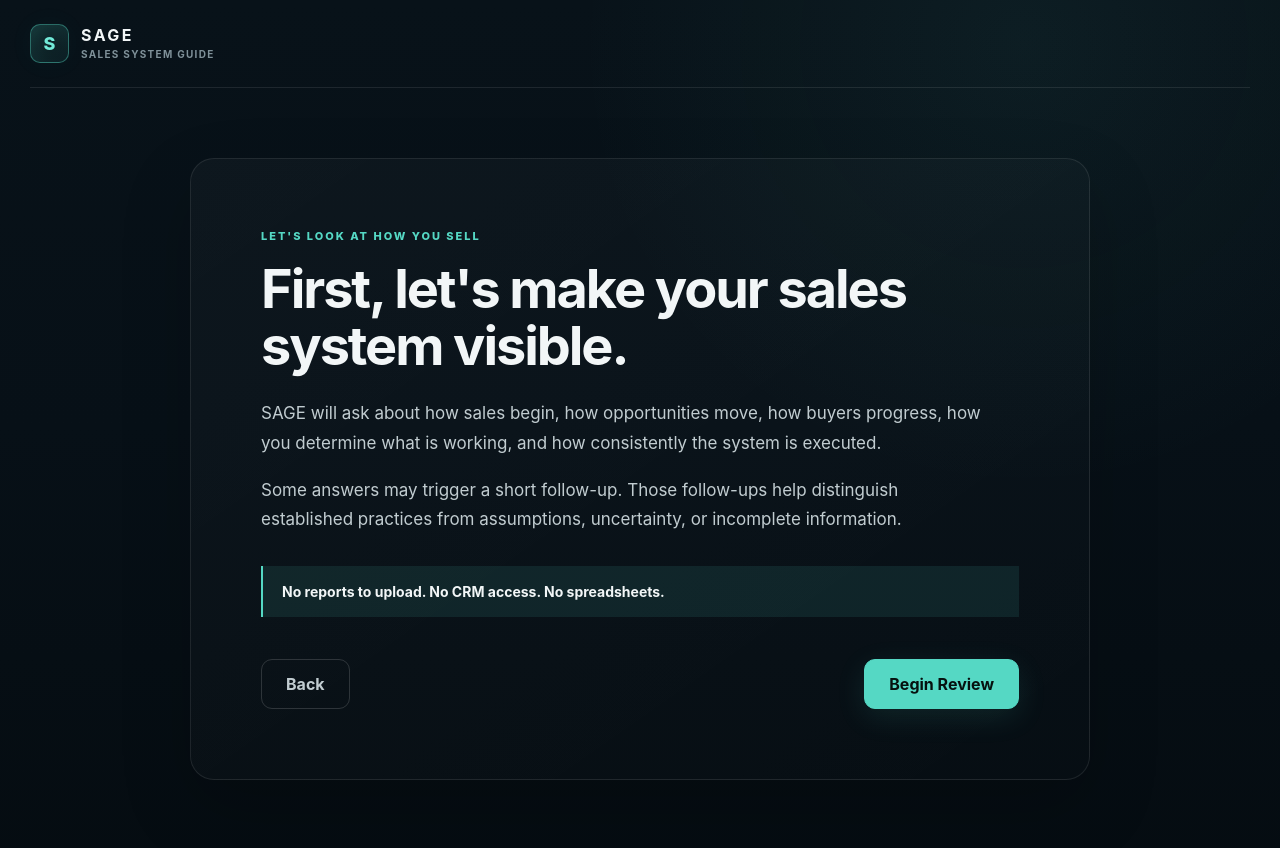
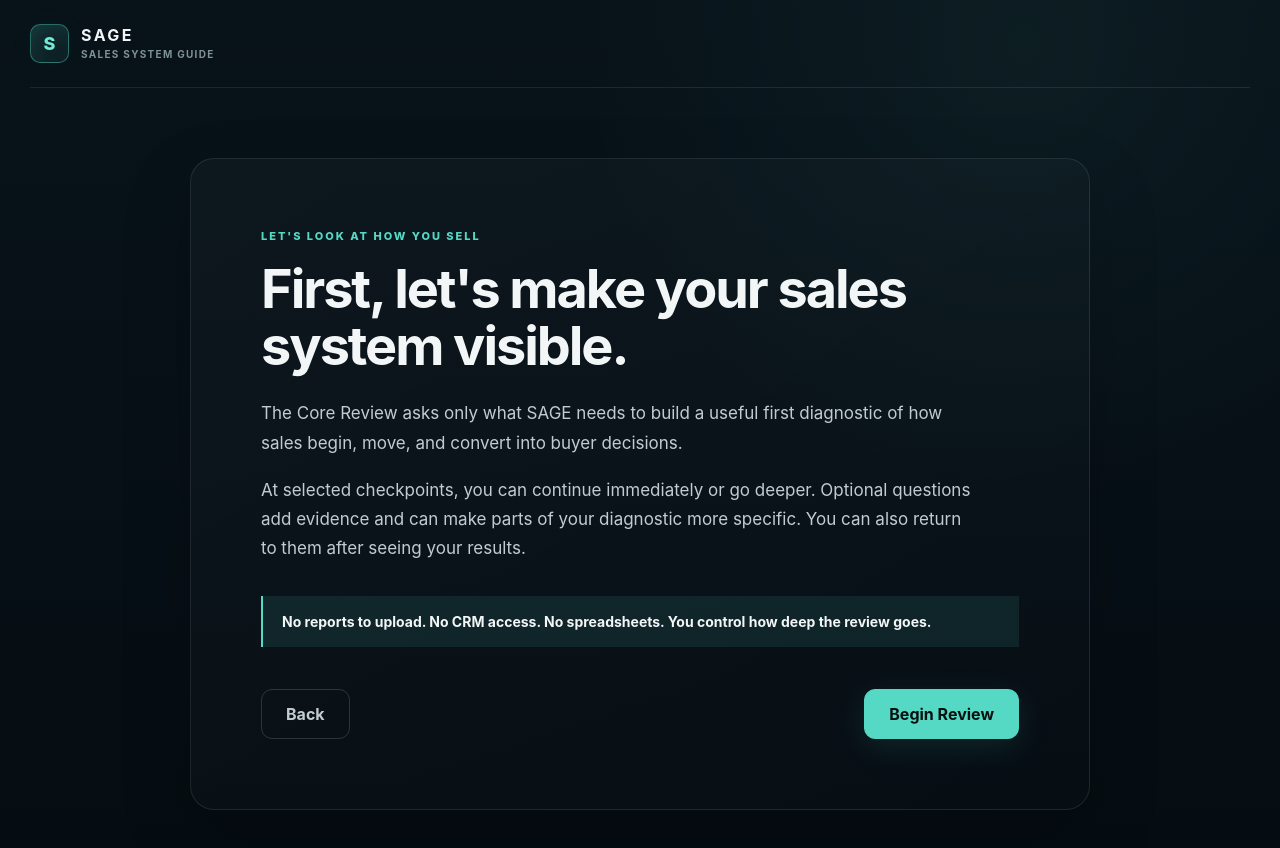
Before and after one commit to SRYProjects/TSS-GPT, a React (Vite) app: page / in a window 1280 px wide. Both pictures are taken after a click on the button "Get Started". Shown: the top 848 px of the page. Built offline with nearby package versions, Linux system fonts and the light colour scheme.

Commit message:
Explain SAGE Core Review and optional depth

```diff
--- a/src/App.jsx
+++ b/src/App.jsx
@@ -506,19 +506,21 @@ function Intro({ onContinue, onBack }) {
         <h1>First, let's make your sales system visible.</h1>
 
         <p>
-          SAGE will ask about how sales begin, how opportunities
-          move, how buyers progress, how you determine what is
-          working, and how consistently the system is executed.
+          The Core Review asks only what SAGE needs to build a
+          useful first diagnostic of how sales begin, move, and
+          convert into buyer decisions.
         </p>
 
         <p>
-          Some answers may trigger a short follow-up. Those
-          follow-ups help distinguish established practices from
-          assumptions, uncertainty, or incomplete information.
+          At selected checkpoints, you can continue immediately
+          or go deeper. Optional questions add evidence and can
+          make parts of your diagnostic more specific. You can
+          also return to them after seeing your results.
         </p>
 
         <div className="intro-promise">
           No reports to upload. No CRM access. No spreadsheets.
+          You control how deep the review goes.
         </div>
 
         <div className="question-actions">
```
